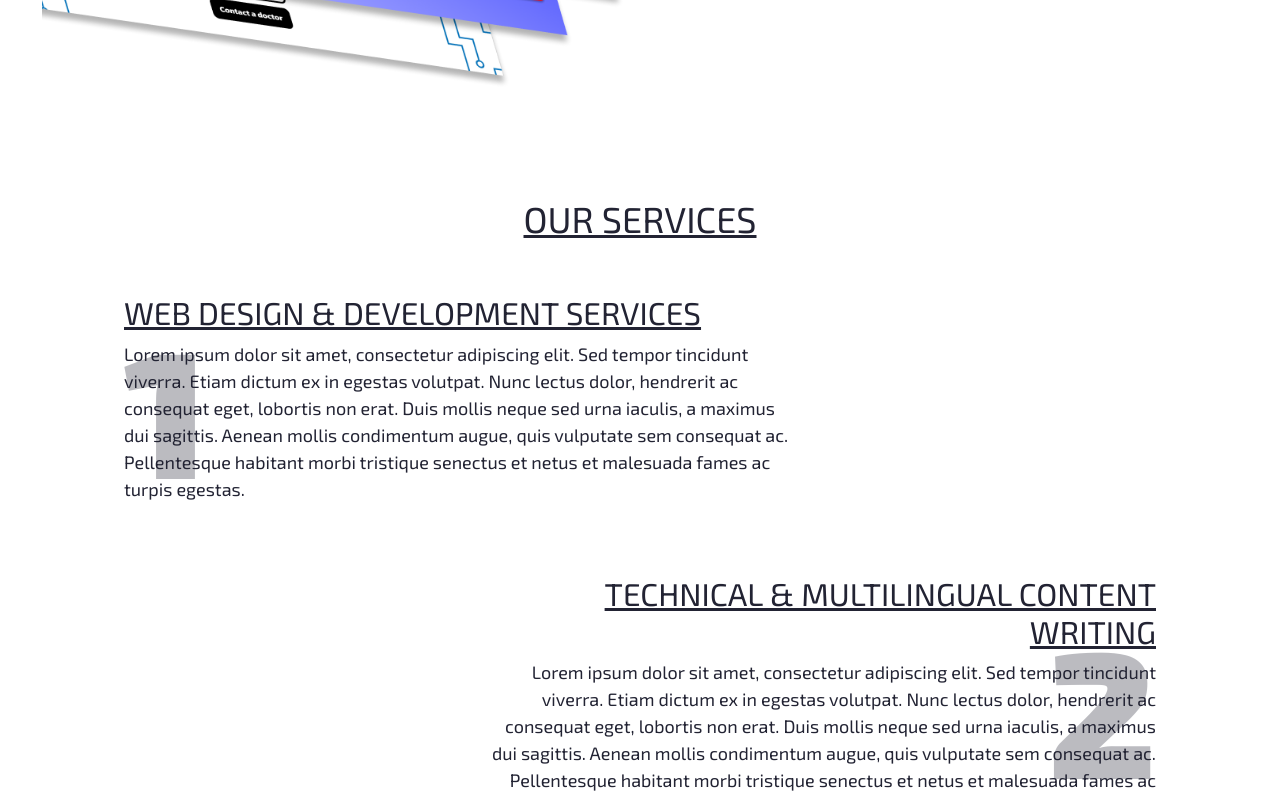
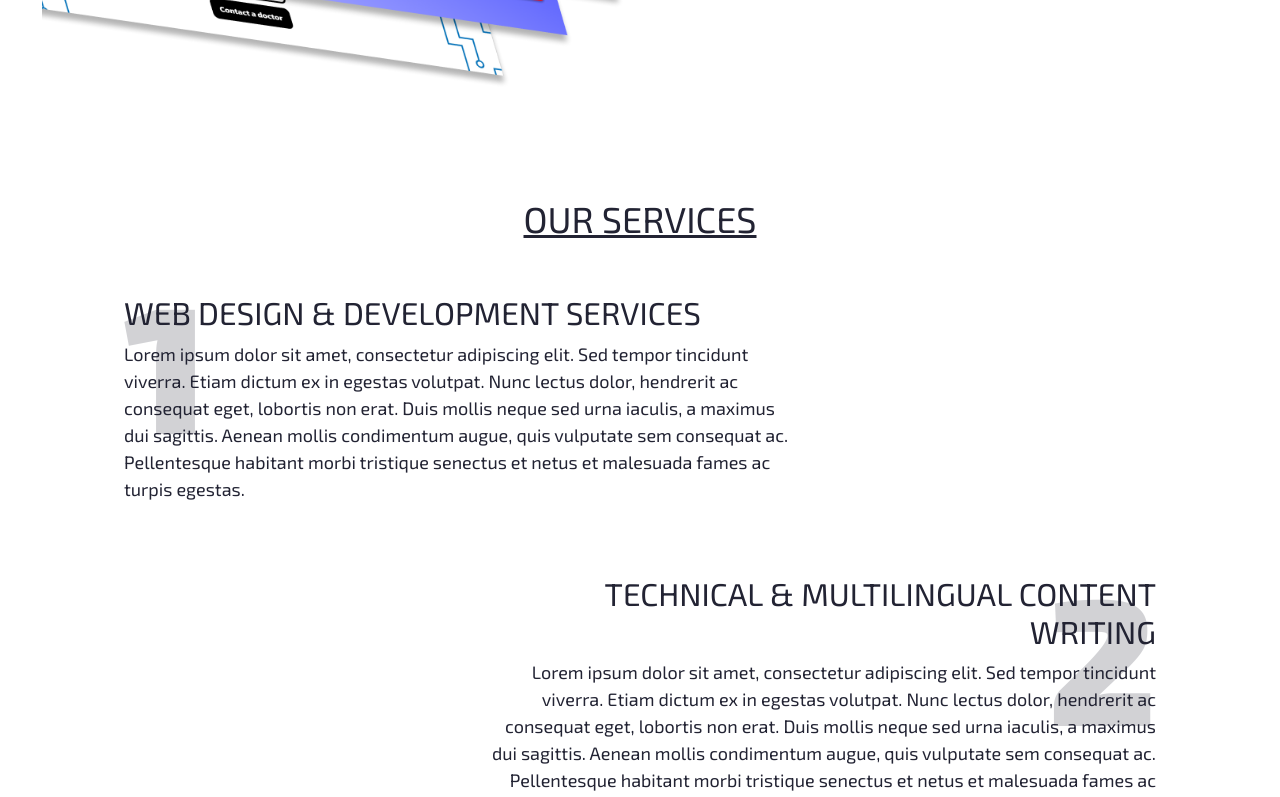
Before and after one commit to h-nick/violetfive-v2, a Next.js app: page / in a window 1280 px wide. Shown: the part 2000-2797 px from the top of the page. Built offline with nearby package versions, Linux system fonts and the light colour scheme.

Commit message:
Further improvements to Services section

```diff
--- a/components/service_text/service_text.module.scss
+++ b/components/service_text/service_text.module.scss
@@ -4,15 +4,12 @@
   position: relative;
   overflow: hidden;
 
-  .title {
-    text-decoration: underline;
-  }
-
   .bgText {
-    opacity: 0.3;
+    opacity: 0.2;
     font-weight: $bold;
     position: absolute;
-    top: 50%;
+    top: 30%;
+    transform: translateY(-50%);
     font-size: 10rem;
     line-height: 0;
   }
--- a/components/service_text/service_text.tsx
+++ b/components/service_text/service_text.tsx
@@ -29,10 +29,10 @@ const ServiceText: FC<AppProps> = ({
   }
   return (
     <div className={clsx(classes.root, right && 'text-sm-right')}>
-      <h3 className={clsx(classes.title, right && 'text-sm-right', 'text-center text-sm-left')}>
+      <h3 className={clsx(right && 'text-sm-right', 'text-center text-sm-left')}>
         {title}
       </h3>
-      <span style={styling} className={classes.bgText}>{bgText}</span>
+      <span style={styling} className={clsx(classes.bgText, 'd-none d-sm-block')}>{bgText}</span>
       {children}
     </div>
   );
--- a/pages/index.tsx
+++ b/pages/index.tsx
@@ -10,7 +10,7 @@ const Home = (): ReactElement => (
     <Hero />
 
     <div className={clsx(classes.middle, 'mt-10 px-2 px-sm-4 px-xl-4')}>
-      <Container fluid>
+      <Container className="mb-5" fluid>
         <Row className={clsx(classes.about, 'align-items-center')}>
           <Col xs={12} md={6}>
             <div className={clsx(classes.content, 'm-auto')}>
@@ -60,7 +60,7 @@ const Home = (): ReactElement => (
         </Row>
       </Container>
 
-      <Container className="mt-10 px-md-5">
+      <Container className="pt-sm-5 px-md-5">
         <h2 className="text-center">OUR SERVICES</h2>
 
         <Row className="mt-5">
```
